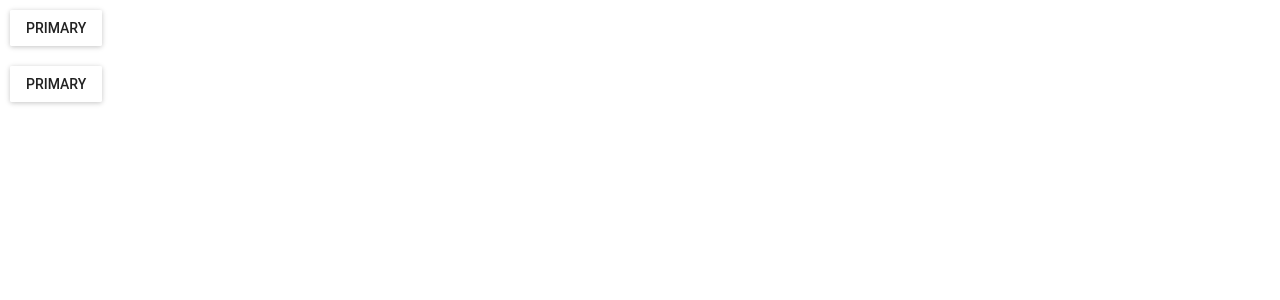
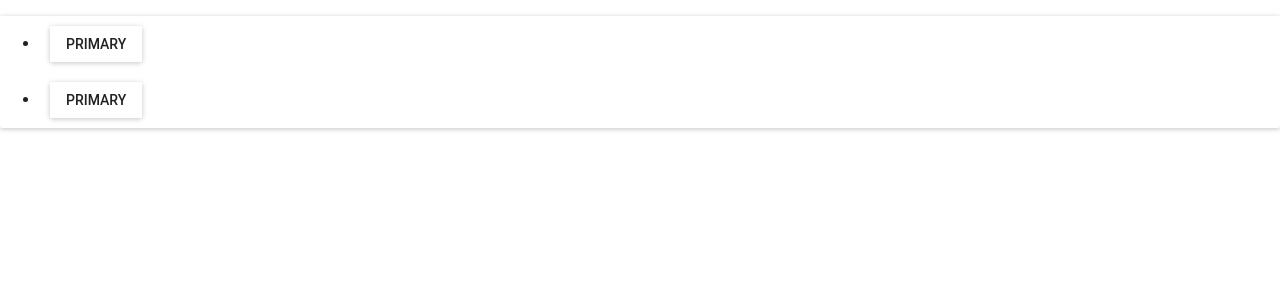
Before and after one commit to DawidKurkiewicz/exercises-react2, a React (Create React App) app: page / in a window 1280 px wide. Shown: the top 300 px of the page. Built offline with nearby package versions, Linux system fonts and the light colour scheme.

Commit message:
children property

```diff
--- a/src/App.js
+++ b/src/App.js
@@ -1,15 +1,15 @@
 import React from 'react'
 import Button from './components/Button'
-
+import Paper from './components/Paper'
 
 const App = (props) => (
-  <div>
+  <Paper>
     <Button
-    onClick={() => alert('bu')}
+      onClick={() => alert('bu')}
     />
-<Button
-    onClick={() => alert('bu')}
+    <Button
+      onClick={() => alert('bu')}
     />
-  </div>
+  </Paper>
 )
 export default App
--- /dev/null
+++ b/src/components/Paper.js
@@ -0,0 +1,11 @@
+import React from 'react'
+import MuiPaper from 'material-ui/Paper'
+
+const Paper = (props) => (
+    <MuiPaper>
+        <ul>
+        {props.children.map(child => <li>{child}</li>)}
+        </ul>
+    </MuiPaper>
+)
+export default Paper
```
Also changed, not shown: src/index.js (+5 -5 lines), src/components/Button.js (indentation only).
